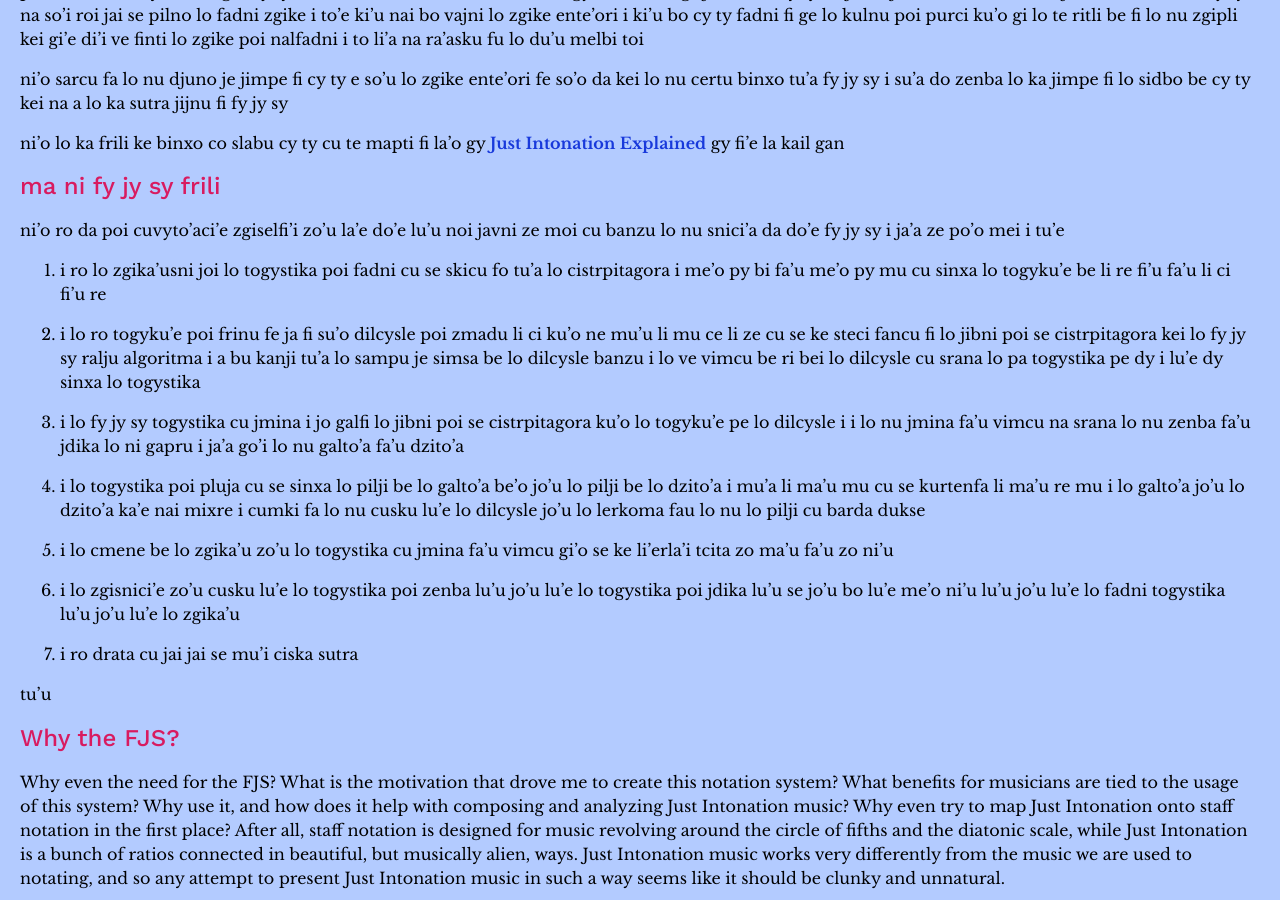
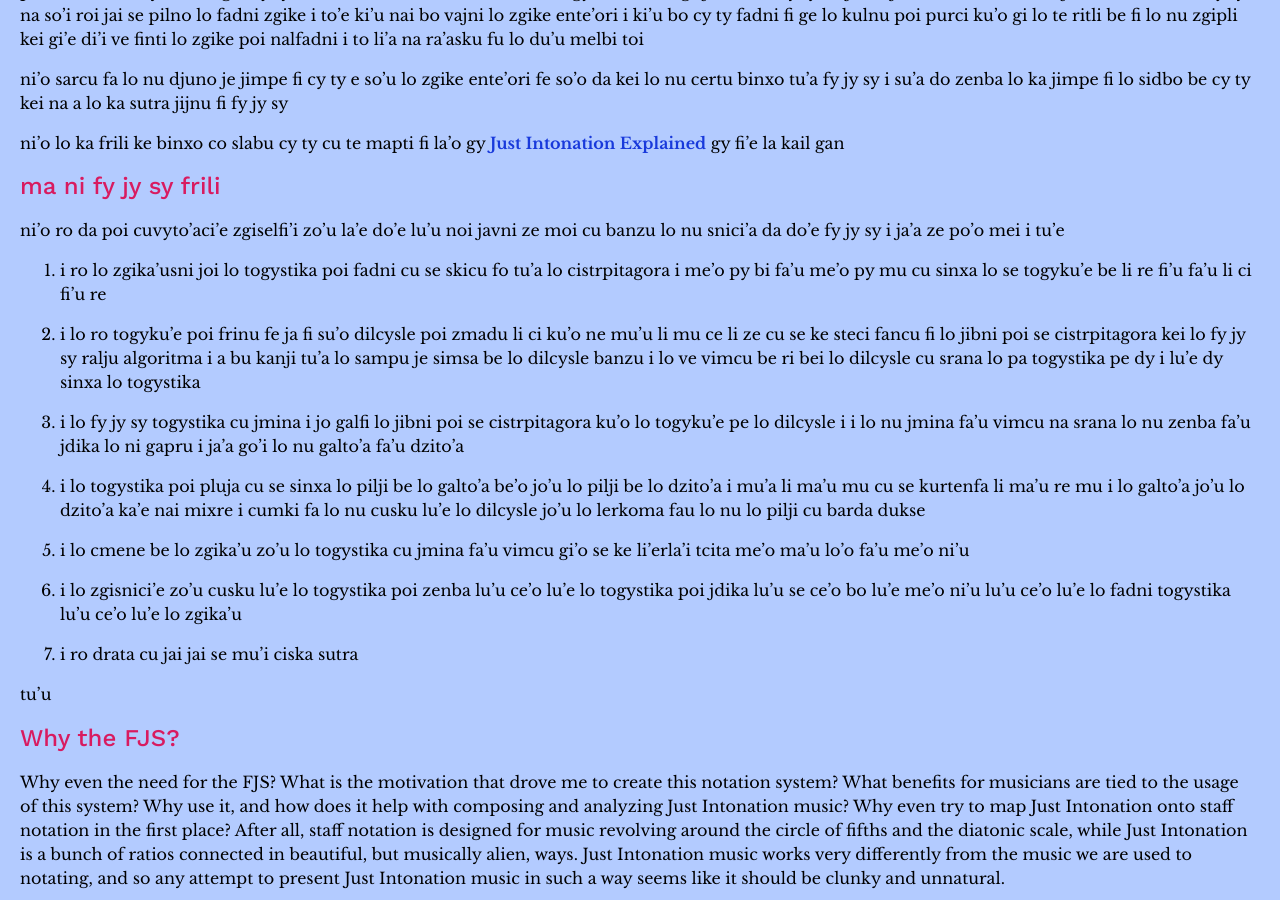
Before and after one commit to misotanni/misotanni.github.io, a Jekyll site: the page built from fjs/jbo/index.md, in a window 1280 px wide and 900 px high, scrolled down 854 px. Built offline with Jekyll 4.4.1, drawn with Linux system fonts in a browser that asks for light colours.

Commit message:
dragau be lo se dragau
look, my first commit with a name

```diff
--- a/fjs/jbo/index.md
+++ b/fjs/jbo/index.md
@@ -56,7 +56,7 @@ ni'o ro da poi cuvyto'aci'e zgiselfi'i zo'u la'e do'e lu'u noi javni ze moi cu b
 i ja'a ze po'o mei
 i tu'e
 
-1. i ro lo zgika'usni joi lo togystika poi fadni cu se skicu fo tu'a lo cistrpitagora i me'o py bi fa'u me'o py mu cu sinxa lo togyku'e be li re fi'u fa'u li ci fi'u re
+1. i ro lo zgika'usni joi lo togystika poi fadni cu se skicu fo tu'a lo cistrpitagora i me'o py bi fa'u me'o py mu cu sinxa lo se togyku'e be li re fi'u fa'u li ci fi'u re
 
 2. i lo ro togyku'e poi frinu fe ja fi su'o dilcysle poi zmadu li ci ku'o ne mu'u li mu ce li ze cu se ke steci fancu fi lo jibni poi se cistrpitagora kei lo fy jy sy ralju algoritma i a bu kanji tu'a lo sampu je simsa be lo dilcysle banzu i lo ve vimcu be ri bei lo dilcysle cu srana lo pa togystika pe dy i lu'e dy sinxa lo togystika
 
@@ -64,9 +64,9 @@ i tu'e
 
 4. i lo togystika poi pluja cu se sinxa lo pilji be lo galto'a be'o jo'u lo pilji be lo dzito'a i mu'a li ma'u mu cu se kurtenfa li ma'u re mu i lo galto'a jo'u lo dzito'a ka'e nai mixre i cumki fa lo nu cusku lu'e lo dilcysle jo'u lo lerkoma fau lo nu lo pilji cu barda dukse
 
-5. i lo cmene be lo zgika'u zo'u lo togystika cu jmina fa'u vimcu gi'o se ke li'erla'i tcita zo ma'u fa'u zo ni'u
+5. i lo cmene be lo zgika'u zo'u lo togystika cu jmina fa'u vimcu gi'o se ke li'erla'i tcita me'o ma'u lo'o fa'u me'o ni'u
 
-6. i lo zgisnici'e zo'u cusku lu'e lo togystika poi zenba lu'u jo'u lu'e lo togystika poi jdika lu'u se jo'u bo lu'e me'o ni'u lu'u jo'u lu'e lo fadni togystika lu'u jo'u lu'e lo zgika'u
+6. i lo zgisnici'e zo'u cusku lu'e lo togystika poi zenba lu'u ce'o lu'e lo togystika poi jdika lu'u se ce'o bo lu'e me'o ni'u lu'u ce'o lu'e lo fadni togystika lu'u ce'o lu'e lo zgika'u
 
 7. i ro drata cu jai jai se mu'i ciska sutra
 
```
